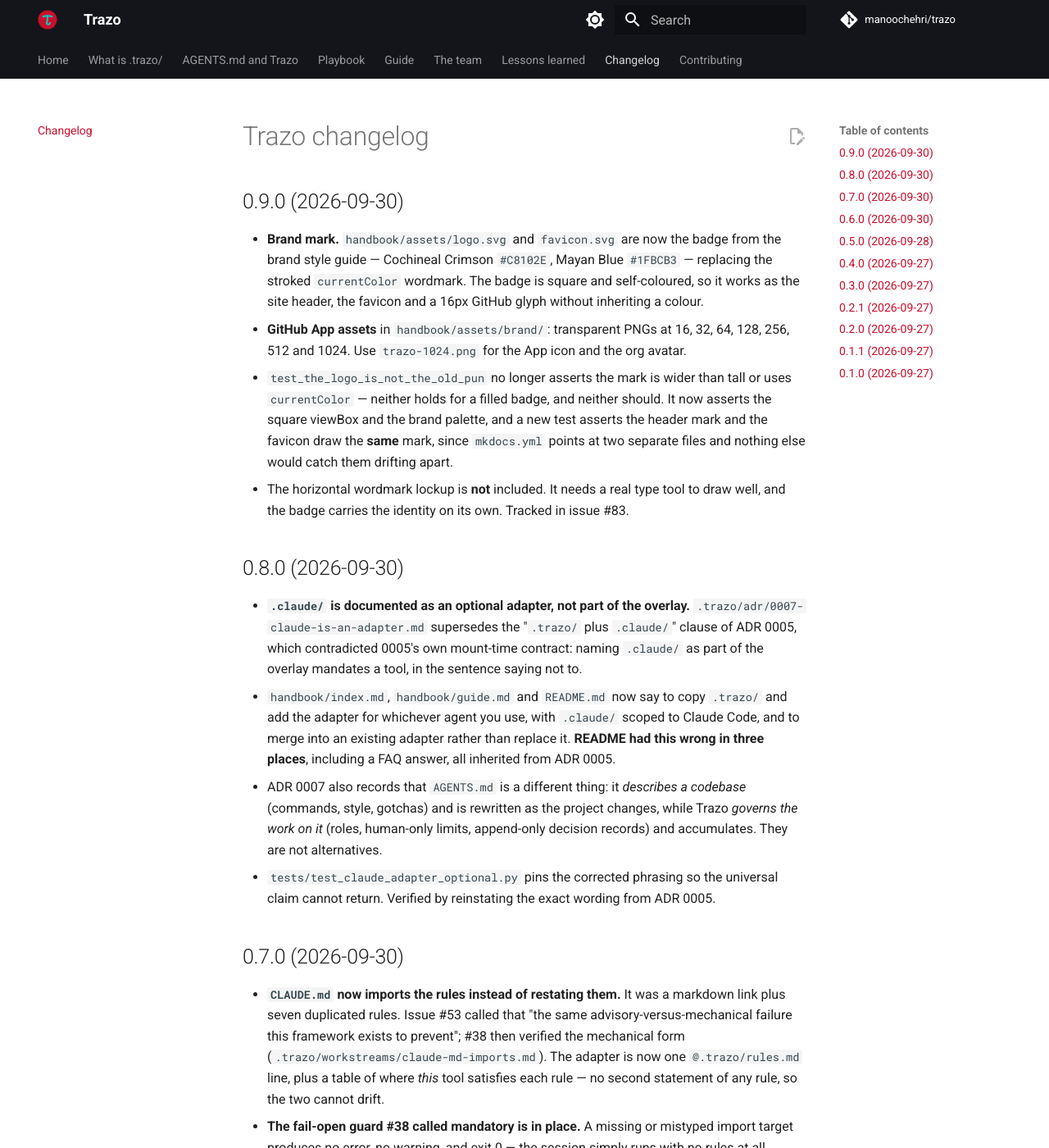
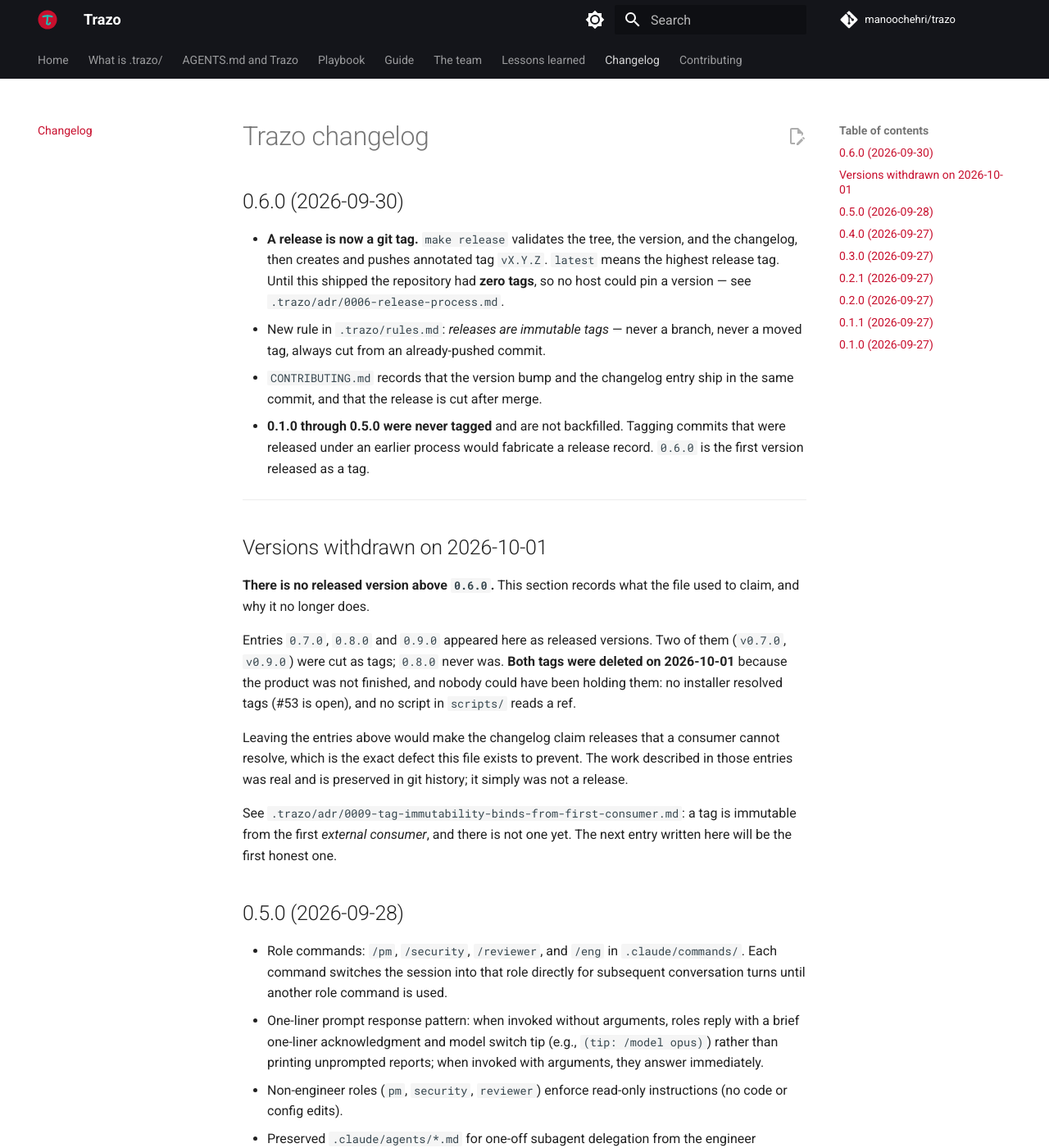
Before and after one commit to manoochehri/semilla, an MkDocs documentation site: the page built from handbook/changelog.md, in a window 1280 px wide and 1400 px high. Shown: the whole window at 82% size. Built offline with MkDocs 1.6.1 and Material for MkDocs 9.7.7, drawn with Linux system fonts in a browser that asks for light colours; comment, search, counter and statistics services are not loaded; some of the changed text lies outside the part shown.

Commit message:
Stop the changelog claiming releases that no tag can resolve
The tags v0.7.0 and v0.9.0 were deleted on 2026-10-01: the product was half
finished and nothing could have been holding them. The changelog kept claiming
them as released, so tests/test_release_process.py correctly failed:

  version(s) ['0.7.0', '0.9.0'] are merged to the default branch and claimed
  released in .template/CHANGELOG.md, but have no `vX.Y.Z` tag

That guard is right, so the changelog is what changes. Entries 0.7.0-0.9.0 are
replaced by a section recording that they were withdrawn and why; the work they
described is real and stays in git history. .template/VERSION drops from 0.9.0
to 0.6.0, the highest version that was ever actually released.

Also adds ADR 0009 and marks it accepted: tag immutability binds from the first
external consumer, which this repository does not yet have.

make test: 132 passed, 2 skipped. make lint: clean.

```diff
--- a/.template/CHANGELOG.md
+++ b/.template/CHANGELOG.md
@@ -1,51 +1,4 @@
 # Trazo changelog
-
-## 0.9.0 (2026-09-30)
-- **Brand mark.** `handbook/assets/logo.svg` and `favicon.svg` are now the badge from the
-  brand style guide — Cochineal Crimson `#C8102E`, Mayan Blue `#1FBCB3` — replacing the
-  stroked `currentColor` wordmark. The badge is square and self-coloured, so it works as the
-  site header, the favicon and a 16px GitHub glyph without inheriting a colour.
-- **GitHub App assets** in `handbook/assets/brand/`: transparent PNGs at 16, 32, 64, 128,
-  256, 512 and 1024. Use `trazo-1024.png` for the App icon and the org avatar.
-- `test_the_logo_is_not_the_old_pun` no longer asserts the mark is wider than tall or uses
-  `currentColor` — neither holds for a filled badge, and neither should. It now asserts the
-  square viewBox and the brand palette, and a new test asserts the header mark and the
-  favicon draw the **same** mark, since `mkdocs.yml` points at two separate files and
-  nothing else would catch them drifting apart.
-- The horizontal wordmark lockup is **not** included. It needs a real type tool to draw
-  well, and the badge carries the identity on its own. Tracked in issue #83.
-
-## 0.8.0 (2026-09-30)
-- **`.claude/` is documented as an optional adapter, not part of the overlay.**
-  `.trazo/adr/0007-claude-is-an-adapter.md` supersedes the "`.trazo/` plus `.claude/`"
-  clause of ADR 0005, which contradicted 0005's own mount-time contract: naming
-  `.claude/` as part of the overlay mandates a tool, in the sentence saying not to.
-- `handbook/index.md`, `handbook/guide.md` and `README.md` now say to copy `.trazo/` and
-  add the adapter for whichever agent you use, with `.claude/` scoped to Claude Code, and
-  to merge into an existing adapter rather than replace it. **README had this wrong in
-  three places**, including a FAQ answer, all inherited from ADR 0005.
-- ADR 0007 also records that `AGENTS.md` is a different thing: it *describes a codebase*
-  (commands, style, gotchas) and is rewritten as the project changes, while Trazo
-  *governs the work on it* (roles, human-only limits, append-only decision records) and
-  accumulates. They are not alternatives.
-- `tests/test_claude_adapter_optional.py` pins the corrected phrasing so the universal
-  claim cannot return. Verified by reinstating the exact wording from ADR 0005.
-
-## 0.7.0 (2026-09-30)
-- **`CLAUDE.md` now imports the rules instead of restating them.** It was a markdown link
-  plus seven duplicated rules. Issue #53 called that "the same advisory-versus-mechanical
-  failure this framework exists to prevent"; #38 then verified the mechanical form
-  (`.trazo/workstreams/claude-md-imports.md`). The adapter is now one `@.trazo/rules.md`
-  line, plus a table of where *this* tool satisfies each rule — no second statement of any
-  rule, so the two cannot drift.
-- **The fail-open guard #38 called mandatory is in place.** A missing or mistyped import
-  target produces no error, no warning, and exit 0 — the session simply runs with no rules
-  at all. `tests/test_adapter_import.py` now asserts every `@` target resolves, that the
-  target still carries real content rather than an empty file, and that the duplicated rule
-  list has not come back. Verified by breaking both on purpose and confirming the guards
-  fail.
-- `handbook/overlay.md` and `README.md` describe `CLAUDE.md` as an adapter that imports the
-  rules, not as the place the rules live.
 
 ## 0.6.0 (2026-09-30)
 - **A release is now a git tag.** `make release` validates the tree, the version, and
@@ -59,6 +12,26 @@
 - **0.1.0 through 0.5.0 were never tagged** and are not backfilled. Tagging commits that
   were released under an earlier process would fabricate a release record. `0.6.0` is
   the first version released as a tag.
+
+---
+
+## Versions withdrawn on 2026-10-01
+
+**There is no released version above `0.6.0`.** This section records what the file used to
+claim, and why it no longer does.
+
+Entries `0.7.0`, `0.8.0` and `0.9.0` appeared here as released versions. Two of them
+(`v0.7.0`, `v0.9.0`) were cut as tags; `0.8.0` never was. **Both tags were deleted on
+2026-10-01** because the product was not finished, and nobody could have been holding
+them: no installer resolved tags (#53 is open), and no script in `scripts/` reads a ref.
+
+Leaving the entries above would make the changelog claim releases that a consumer cannot
+resolve, which is the exact defect this file exists to prevent. The work described in
+those entries was real and is preserved in git history; it simply was not a release.
+
+See `.trazo/adr/0009-tag-immutability-binds-from-first-consumer.md`: a tag is immutable
+from the first *external consumer*, and there is not one yet. The next entry written here
+will be the first honest one.
 
 ## 0.5.0 (2026-09-28)
 - Role commands: `/pm`, `/security`, `/reviewer`, and `/eng` in `.claude/commands/`.
```
Also changed, not shown: .trazo/adr/0009-tag-immutability-binds-from-first-consumer.md (added, +112 -0 lines), 1 other file.
